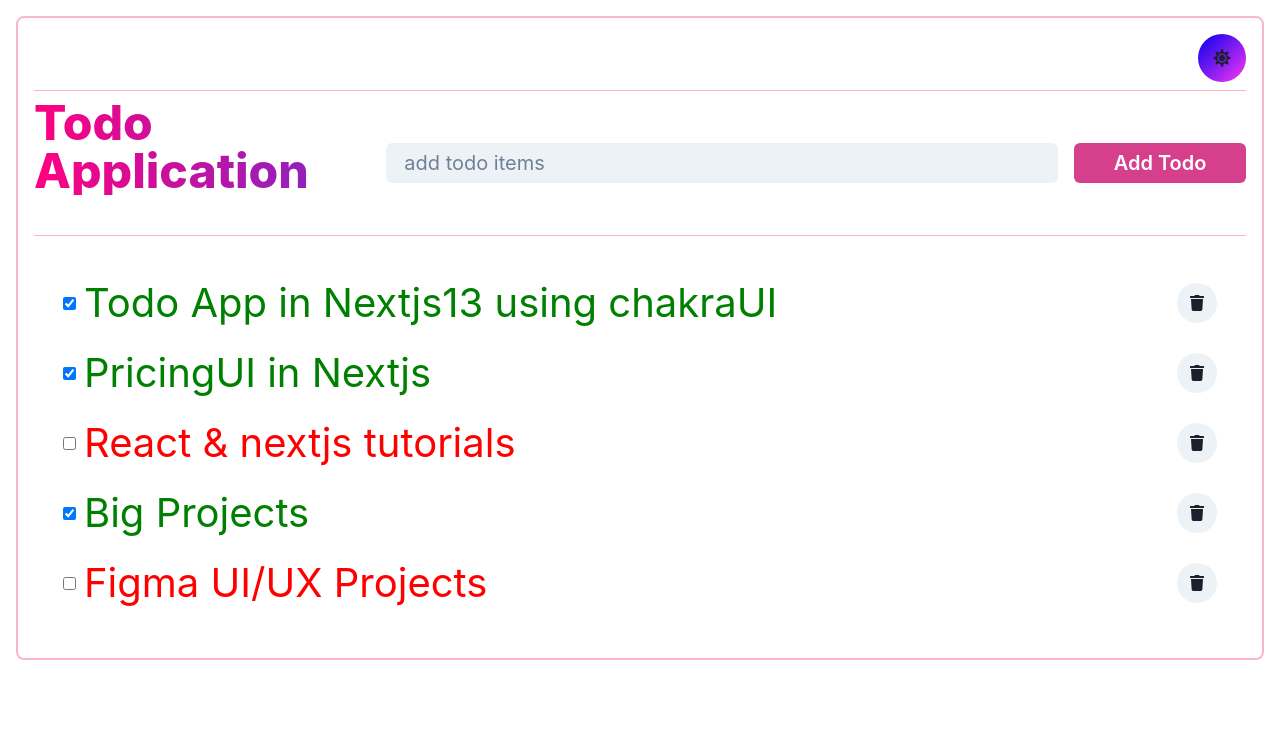
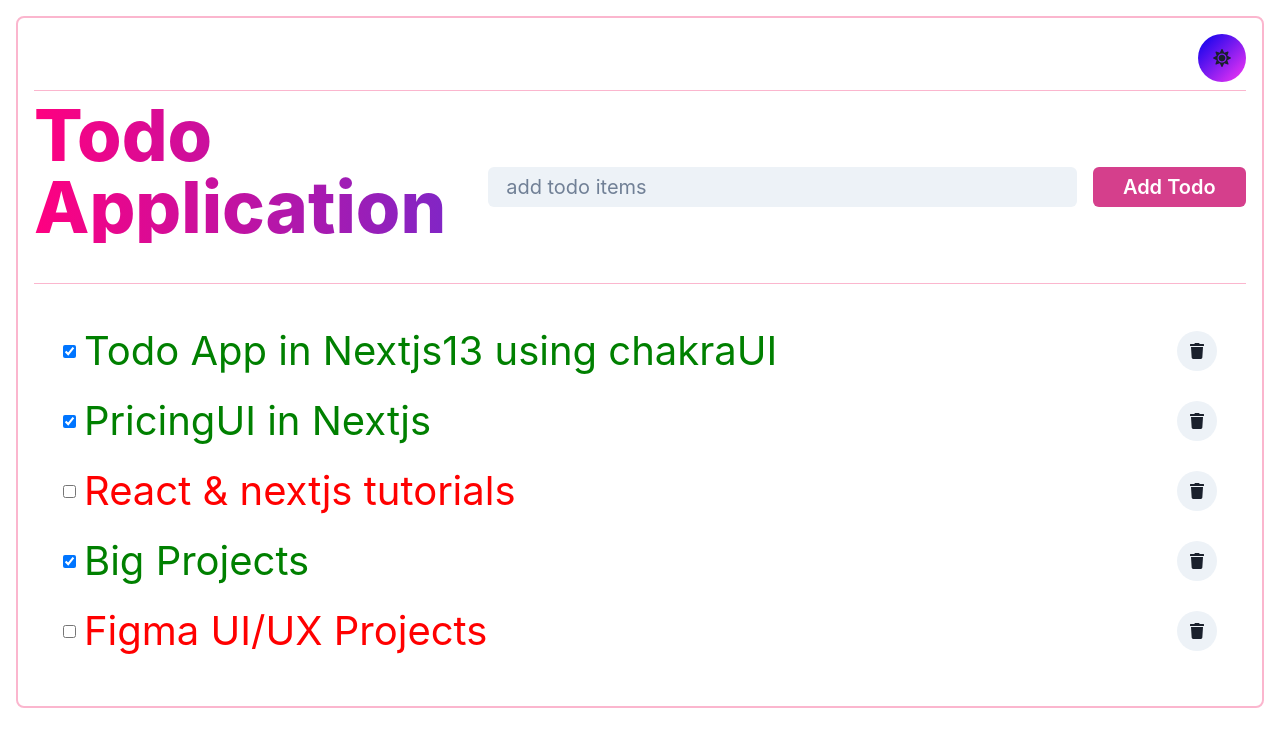
Before and after one commit to SHAKRA-AMBREEN/todoapp, a Next.js app: page / in a window 1280 px wide. Shown: the top 746 px of the page. Built offline with nearby package versions, Linux system fonts and the light colour scheme.

Commit message:
Update todo.tsx

```diff
--- a/app/todo.tsx
+++ b/app/todo.tsx
@@ -83,7 +83,7 @@ export default function Todo() {
           <Heading
             mb={{lg:"8", base: "3"}}
             fontWeight="extrabold"
-            size={{ lg: "2xl", md:"2xl", base: "md" }}
+            size={{xl:"4xl", lg: "2xl", md:"2xl", base: "md" }}
             bgGradient="linear(to-l, #7928CA, #FF0080)"
             bgClip="text"
             alignItems="center"
```
